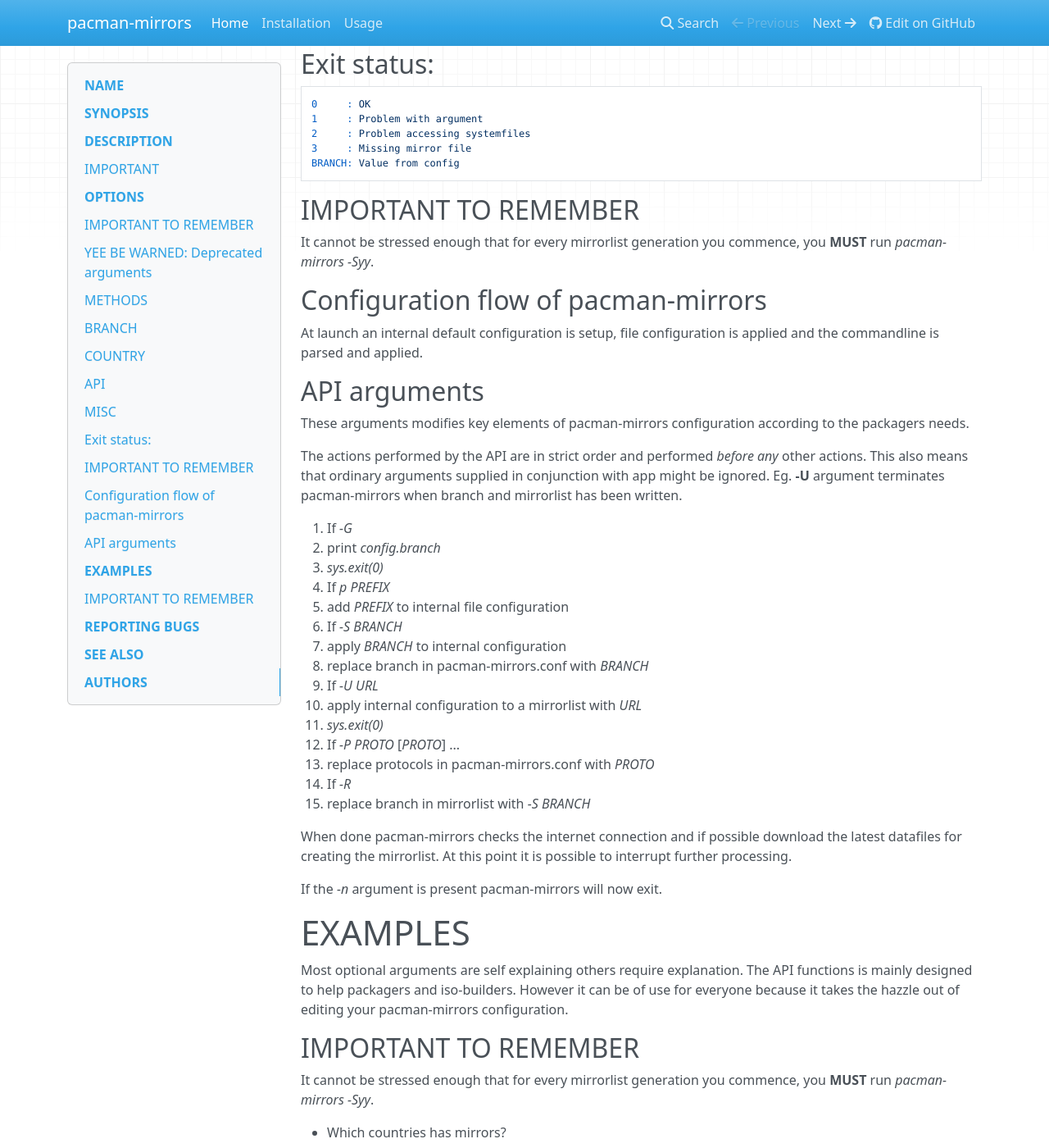
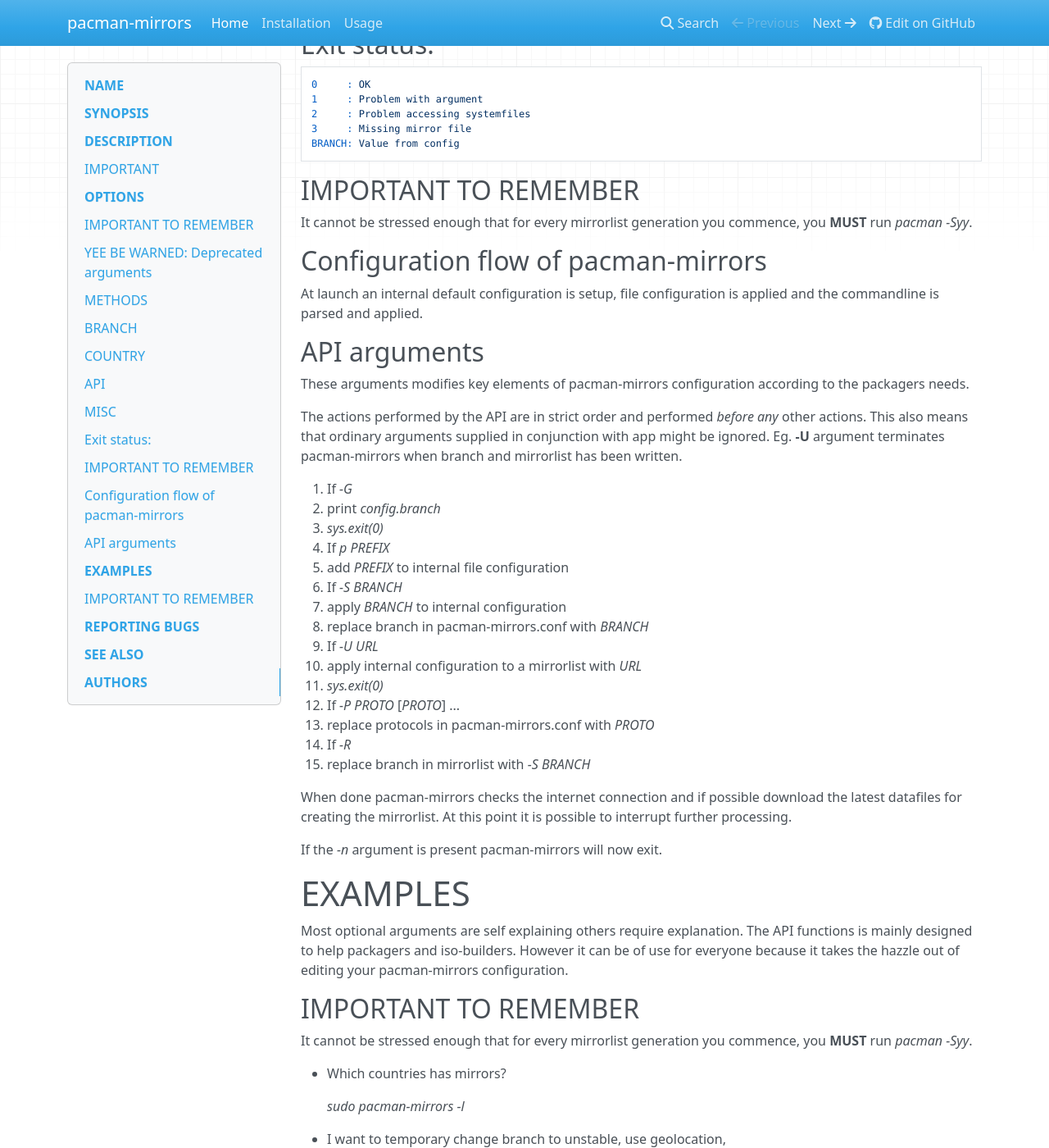
Before and after one commit to manjaro/pacman-mirrors, an MkDocs documentation site: the page built from docs/index.md, in a window 1280 px wide and 1400 px high, scrolled down 3042 px. Shown: the whole window at 82% size. Built offline with MkDocs 1.6.1, drawn with Linux system fonts in a browser that asks for light colours; nearby versions of some CDN libraries; old or Windows-style settings are respelled for this version of MkDocs; some of the changed text lies outside the part shown.

Commit message:
fixed typo on documentation

```diff
--- a/docs/index.md
+++ b/docs/index.md
@@ -54,7 +54,7 @@
 Pacman-mirrors downloads the lastest available status from [http://repo.manjaro.org](http://repo.manjaro.org). These data is always used during mirrorlist generation to ensure that you connected to a mirror which is up-to-date for your selected branch. Should you decide to temporarily switch branches you will still connect to an up-to-date mirror.
 
 ## IMPORTANT TO REMEMBER
-It cannot be stressed enough that for every mirrorlist generation you commence, you **MUST** run *pacman-mirrors -Syy*.
+It cannot be stressed enough that for every mirrorlist generation you commence, you **MUST** run *pacman -Syy*.
 
 ## YEE BE WARNED: Deprecated arguments
 -g, \--generate
@@ -152,7 +152,7 @@
 
 ## IMPORTANT TO REMEMBER
 It cannot be stressed enough that for every mirrorlist generation you commence,
-you **MUST** run *pacman-mirrors -Syy*.
+you **MUST** run *pacman -Syy*.
 
 ## Configuration flow of pacman-mirrors
 
@@ -200,7 +200,7 @@
 
 ## IMPORTANT TO REMEMBER
 It cannot be stressed enough that for every mirrorlist generation you commence,
-you **MUST** run *pacman-mirrors -Syy*.
+you **MUST** run *pacman -Syy*.
 
 * Which countries has mirrors?
 
```
